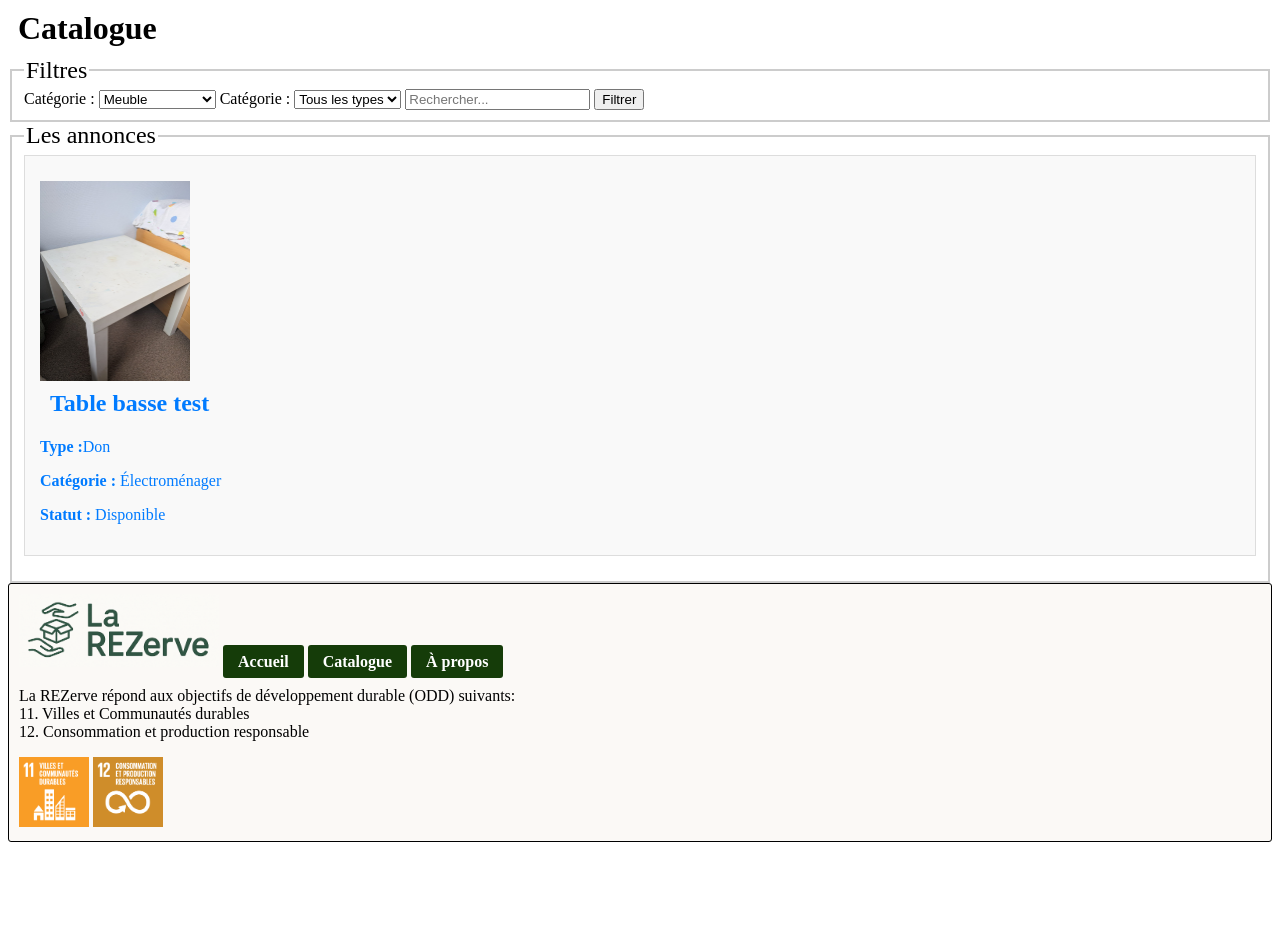
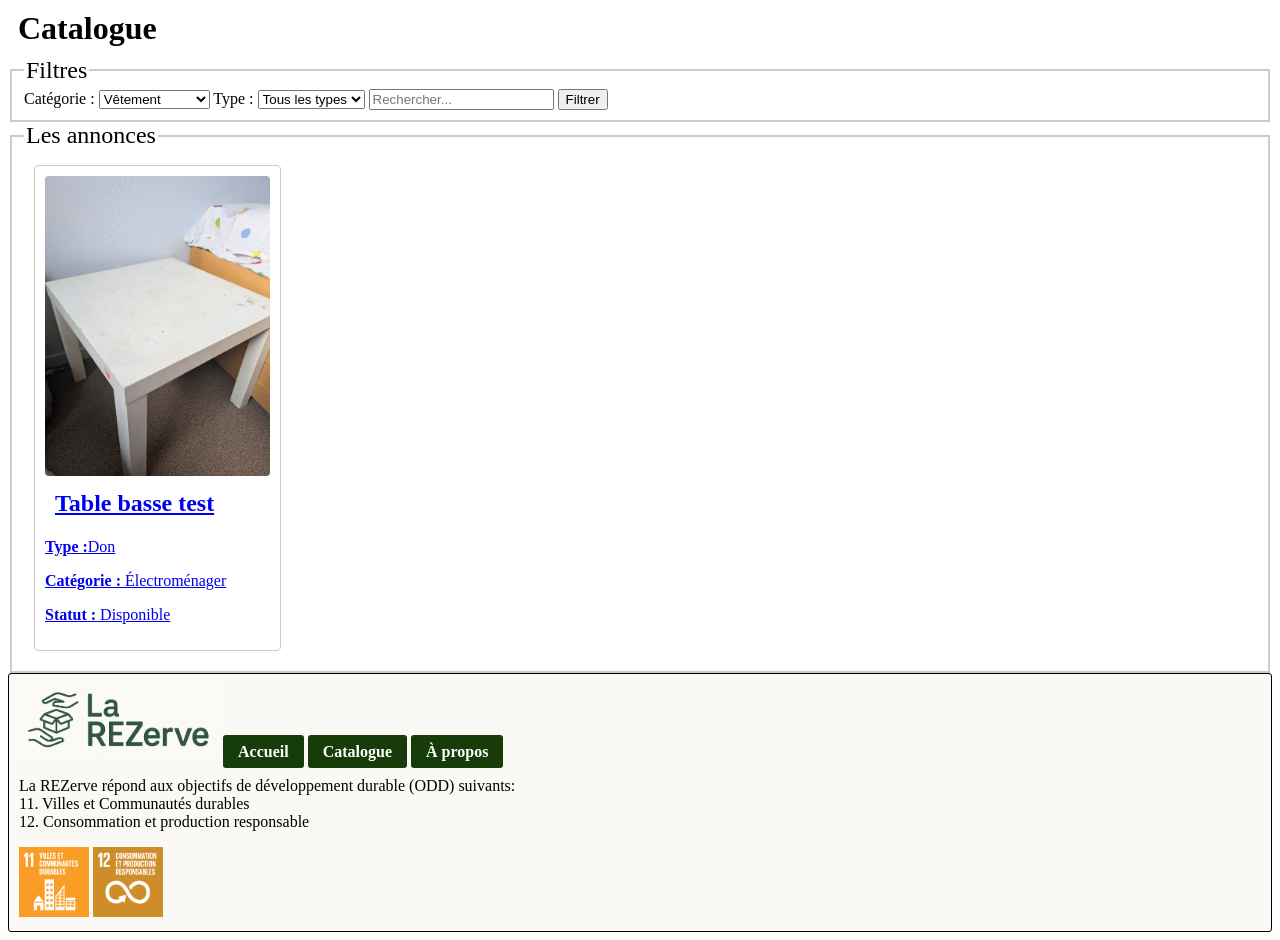
Before and after one commit to n8carrion/projetTWE, a PHP site: page /catalogue in a window 1280 px wide. Shown: the part 115-1055 px from the top of the page. Before the commit the page ends 957 px from the top, so only its background shows below. Run offline with PHP 8.4, Linux system fonts and the light colour scheme.

Commit message:
avancements listerObjets et page catalogue
Ajout d'une image par defaut si l'objet ne contient aucunes images

Modification de la fonction listerObjets pour quelle renvoi aussi le tableau des images associées à l'objet.

Avancement de la page catalogue

```diff
--- a/templates/accueil.php
+++ b/templates/accueil.php
@@ -4,7 +4,7 @@
 
 <div id=description>
 <h1>La REZerve</h1>
-<img src="ressources/logoLaREZerve1.png">
+<img class = "logo" src="ressources/logoLaREZerve1.png">
 <p>
 Ici, on donne une seconde vie aux objets sur la résidence de Centrale ! <br>
 
--- a/templates/catalogue.php
+++ b/templates/catalogue.php
@@ -1,19 +1,124 @@
+<script>
+
+    //Fonction pour créer une carte d'objet, qui sera ensuite ajoutée au catalogue
+    // Cette fonction est appelée pour chaque objet reçu de la requête AJAX
+    function mkCarteObjet(oObjet) {
+
+        var carte = $('<div class="carteObjet"></div>');
+        var lien = $('<a></a>').attr('href', 'annonce/' + oObjet.id);
+
+        //Image, si il n'y a pas d'image, on met une image par défaut
+        var imgSrc = (oObjet.images && oObjet.images.length > 0)
+         ? 'uploads/imagesObjets/' + oObjet.images[0].hash
+         : 'uploads/imagesObjets/default.jpg';
+        var img = $('<img>').attr('src', imgSrc).attr('alt', 'Photo de l’objet');
+
+        var titreCarte = $('<h2></h2>').text(oObjet.nom);
+
+
+        var details = $('<p></p>').html('<strong>Type :</strong> ' + oObjet.typeAnnonce + '<br>' +
+            '<strong>Catégorie :</strong> ' + oObjet.categorieObjet + '<br>' +
+            '<strong>Statut :</strong> ' + oObjet.statutObjet);
+
+        // Assembler la carte
+        lien.append(img, titreCarte, details);
+        carte.append(lien);
+
+        return carte;
+
+    }
+    // //exemple d'objet JSON pour un objet : (on ne prend pas en compte les prêts)
+  // {"id" : 1,
+  // "nom" : "Table basse",
+  // "idProprietaire" : 2,
+  // "description" : "Table basse en bois",
+  // "typeAnnonce" : "don",
+  // "statutObjet" : "disponible",
+  // "categorieObjet" : "meuble",
+  // "dateCreation" : "2023-10-01 12:00:00",
+  // "images" : [
+  //   {"id": 1, "hash": "exemple1.jpg", "idObjet": 1},
+  //   {"id": 2, "hash": "exemple2.jpg", "idObjet": 1}
+  // ]
+  // }
+
+
+    $(document).ready(function() {
+
+        // TODO : Charger toutes les annonces sans aucun filtre au chargement de la page
+
+        // Événement de clic sur le bouton Filtrer
+        $('#btnFiltrer').click(function() {
+
+            var categorie = $('#categorie').val();
+            var type = $('#typeAnnonce').val();
+            $.ajax({
+                url: 'listerObjets.php',
+                type: 'GET',
+                data: {
+                    "categorie": categorie,
+                    "type": type
+                },
+                success: function(reponse) {
+                    // Vider la liste des objets avant d'ajouter les nouveaux
+                    $('#annonces').empty();
+
+                    // Parcourir les annonces reçues et créer des cartes d'objet
+                    // et l'ajouter à la liste des objets visibles dans le catalogue
+                    //la réponse est un tableau JSON d'objets
+                    //pour chaque objet, on crée une carte et on l'ajoute à la liste des objets
+                    $.each(reponse, function(index, oObjet) {
+                        // Créer une carte pour chaque objet
+                        var carte = mkCarteObjet(oObjet);
+                        // Ajouter la carte à la liste des objets
+                        $('#annonces').append(carte);
+                    });
+                }
+            });
+        });//fin click sur le bouton Filtrer
+
+    });//fin document ready
+
+
+</script>
+
+<style>
+    /* style pour les cartes objet */
+    .carteObjet {
+        border: 1px solid #ccc;
+        border-radius: 4px;
+        padding: 10px;
+        margin: 10px;
+        display: inline-block;
+
+    }
+    .carteObjet img {
+        width: auto;
+        height: 300px;
+        border-radius: 4px;
+    }
+</style>
+
+<!-- STRUCTURE DE LA PAGE ===================================== -->
+
+
 <h1>Catalogue</h1>
 
 <!-- Barre de filtres -->
-
 <fieldset id="filtres">
     <legend>Filtres</legend>
-    <form id="filtres">
+
+
         <label for="categorie">Catégorie :</label>
         <select name="categorie" id="categorie">
-            <option value="meuble">Meuble</option>
-            <option value="electromenager">Électromenager</option>
-            <option value="vetement">Vetement</option>
-            <option value="autre">Autre</option>
+            <option value="Vêtement">Vêtement</option>
+            <option value="Informatique">Informatique</option>
+            <option value="Nourriture">Nourriture</option>
+            <option value="Divertissement">Divertissement</option>
+            <option value="Service">Service</option>
         </select>
 
-        <label for="categorie">Catégorie :</label>
+        <label for="type">Type :</label>
         <select name="type" id="typeAnnonce">
             <option value="">Tous les types</option>
             <option value="don">Don</option>
@@ -21,8 +126,8 @@
         </select>
 
         <input type="text" id="recherche" name="recherche" placeholder="Rechercher...">
-        <button type="submit">Filtrer</button>
-    </form>
+        <button id="btnFiltrer" type="button" >Filtrer</button>
+
 </fieldset>
 
 
@@ -32,7 +137,7 @@
     <legend>Les annonces</legend>
 
     <!-- Chaque objet est représenté par une "carte" -->
-    <div class="carte-objet">
+    <div class="carteObjet">
         <!-- Si on clique sur  -->
         <a href="annonce/1"> <!-- annonce/idObjet -->
             <img src="uploads/imagesObjets/2_1.jpg" alt="Photo de l’objet">
@@ -43,82 +148,11 @@
         </a>
     </div>
 
+
     <!-- Répété avec requête AJAX -->
+
+<!-- on fait une requête AJAX qui envoie les filtres à une page listerObjet.php -->
+ <!-- si c'est un succes, alors ca nous renvoi comme réponse une tableau JSON clé = idObjet et valeur = objet JSON de l'objet -->
+<!-- puis on parcours tout et on donne chaque objet sous format JSON à la fonction ajoutObjet(oObjet) -->
+
 </fieldset>
-
-
-<script>
-    //fonction pour créer une carte d'objet, elle sera ensuite apellée par la fonction chargerAnnonces
-    function creerCarteObjet(id, titre, type, categorie, statut, image) {
-
-        var carte = $('<div class="carteObjet"></div>');
-        var lien = $('<a></a>').attr('href', 'annonce/' + id);
-        var img = $('<img>').attr('src', 'uploads/imagesObjets/' + image).attr('alt', 'Photo de l’objet');
-        var titreCarte = $('<h2></h2>').text(titre);
-
-
-        var details = $('<p></p>').html('<strong>Type :</strong> ' + type + '<br>' +
-            '<strong>Catégorie :</strong> ' + categorie + '<br>' +
-            '<strong>Statut :</strong> ' + statut);
-
-        // Assembler la carte
-        lien.append(img, titreElement, details);
-        carte.append(lien);
-
-        return carte;
-
-    }
-
-
-    // Fonction pour charger les annonces correspondantes à la catégorie et au type sélectionnés
-    // et les afficher dans la liste des objets
-    // Cette fonction est appelée lors du chargement de la page avec aucun filtre
-    //  et lors du clic sur le bouton Filtrer
-    function chargerAnnonces(categorie, type) {
-        $.ajax({
-            url: '.listerObjets.php',
-            type: 'GET',
-            data: {
-                "categorie": categorie,
-                "type": type
-            },
-            success: function(reponse) {
-                // Vider la liste des objets avant d'ajouter les nouveaux
-                $('#listeObjet').empty();
-
-                // Parcourir les annonces reçues et créer des cartes d'objet
-                // et l'ajouter à la liste des objets visibles dans le catalogue
-                response.forEach(function(objet) {
-                    var carte = creerCarteObjet(
-                        objet.id,
-                        objet.titre,
-                        objet.type,
-                        objet.categorie,
-                        objet.statut,
-                        objet.image
-                    );
-                    // Ajouter la carte à la liste des objets
-                    $('#listeObjet').append(carte);
-                });
-            }
-
-
-        });
-    }
-
-
-    $(document).ready(function() {
-
-
-        // Charger toutes les annonces sans filtre au chargement de la page
-        chargerAnnonces('', ''); // faire en sorte que la fonction chargerAnnonces soit appelée avec des paramètres vides pour charger toutes les annonces
-
-        // Événement de clic sur le bouton Filtrer
-        $('#btnFiltrer').click(function(e) {
-
-            var categorie = $('#categorie').val();
-            var type = $('#typeAnnonce').val();
-            chargerAnnonces(categorie, type);
-        });
-    });
-</script>
--- a/templates/footer.php
+++ b/templates/footer.php
@@ -3,7 +3,7 @@
     <div id="footer" class="banniere">
 
         <a href="accueil">
-            <img id="logo" src="ressources/logoLaREZerve1.png" />
+            <img class="logo" src="ressources/logoLaREZerve1.png" />
         </a>
 
 
--- a/templates/header.php
+++ b/templates/header.php
@@ -47,7 +47,7 @@
     }
 
 
-    #logo  {
+    .logo  {
         width: 200px;
     }
 
@@ -70,7 +70,7 @@
 
 
         <a href="accueil">
-            <img id="logo" src="ressources/logoLaREZerve1.png" />
+            <img class="logo" src="ressources/logoLaREZerve1.png" />
         </a>
     <div class="menu" style="display : inline">
         <a id="lienAcceuil" href="accueil">Accueil</a>
```
Also changed, not shown: libs/modele.php (+55 -17 lines), ressources/noImage.jpg (added).
